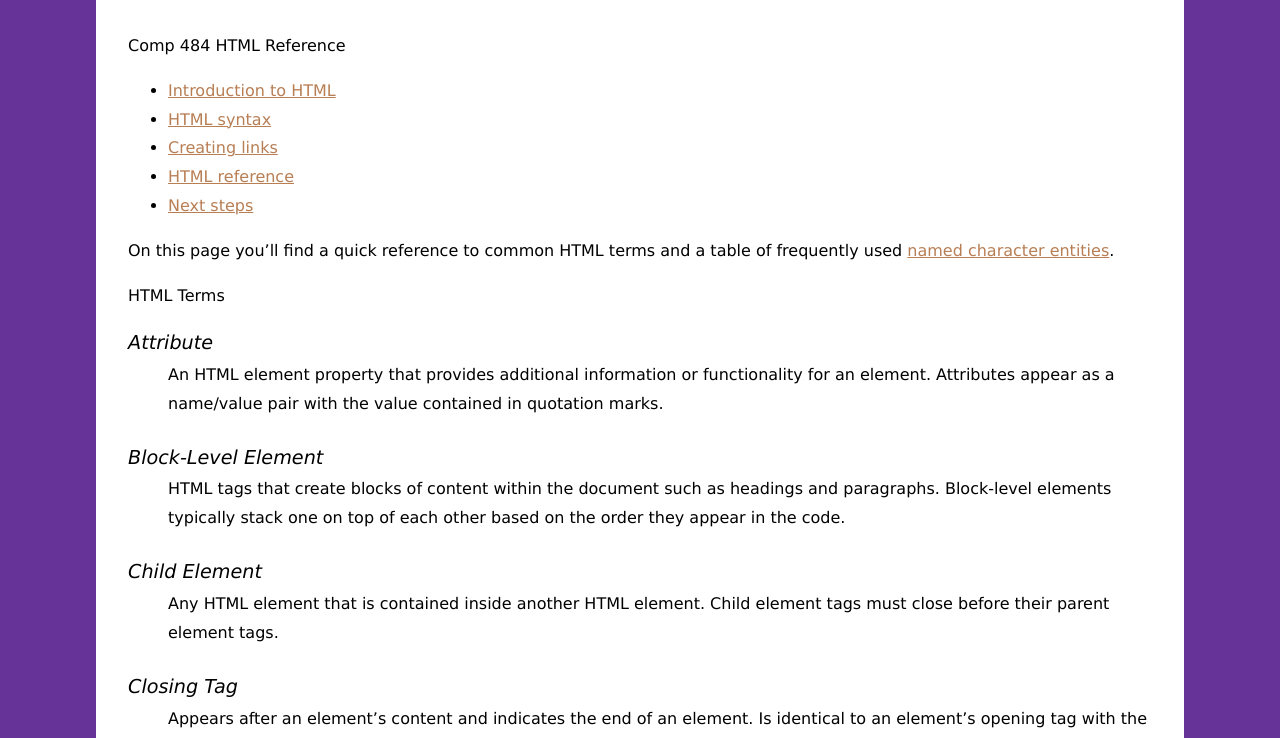
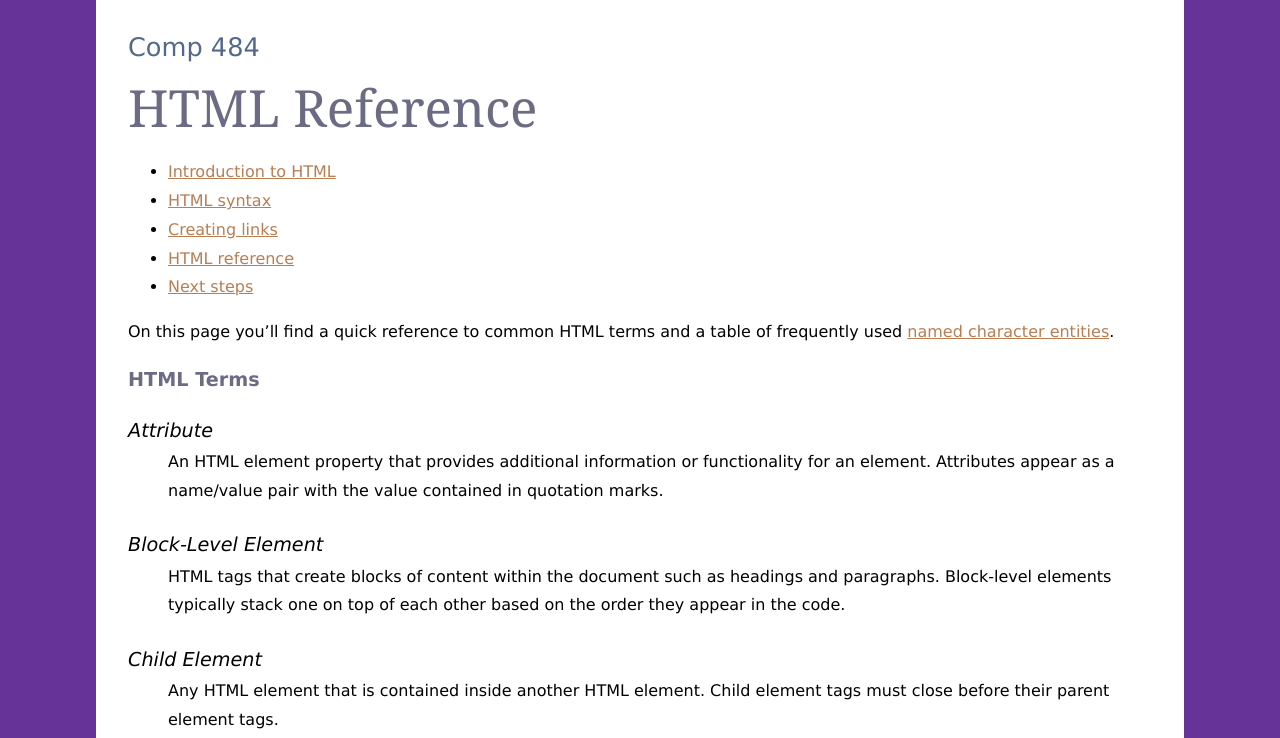
Before and after one commit to kehvvvv/web-adventures, a plain HTML site: page reference.html in a window 1280 px wide. Shown: the top 738 px of the page. Drawn offline with Linux system fonts and the light colour scheme.

Commit message:
reference Final

```diff
--- a/reference.html
+++ b/reference.html
@@ -6,8 +6,8 @@
 <link href="_css/styles.css" rel="stylesheet" type="text/css">
 </head>
 <body>
-Comp 484
-HTML Reference
+<h1>Comp 484</h1>
+<h2>HTML Reference</h2>
 <ul>
   <li><a href="index.html" title="Introduction to HTML">Introduction to HTML</a></li>
   <li><a href="syntax.html" title="HTML syntax">HTML syntax</a></li>
@@ -16,7 +16,7 @@ HTML Reference
   <li><a href="next.html" title="Next steps">Next steps</a></li>
 </ul>
 <p>On this page you&rsquo;ll find a quick reference to common HTML terms and a table of frequently used <a href="#named">named character entities</a>.</p>
-HTML Terms
+<h3>HTML Terms</h3>
 <dl>
   <dt>Attribute</dt>
   <dd> An HTML element property that provides additional information or functionality for an element. Attributes appear as a name/value pair with the value contained in quotation marks. </dd>
@@ -37,7 +37,7 @@ HTML Terms
   <dt>DOM </dt>
   <dd>The DOM, or <b>Document Object Model</b>, is a representation of documents like HTML. The DOM can be thought of as an outline where tags are represented by &ldquo;nodes.&rdquo; Scripting languages like JavaScript reference the DOM when accessing or modifying page content. </dd>
   <dt>Elements </dt>
-  <dd>HTML elements consist of an HTML tag, used to identify the content, and the content itself. Is often used interchangeably with the term tags although technically tags only refer to the tag itself. </dd>
+  <dd>HTML elements consist of an HTML tag, used to identify the content, and the content itself. Is often used interchangeably with the term &ldquo;tags&rdquo; although technically tags only refer to the tag itself. </dd>
   <dt>FTP </dt>
   <dd>FTP stands for <b>File Transfer Protocol</b>. It&rsquo;s a common protocol used for transferring large files from one server to another. </dd>
   <dt>HTTP </dt>
@@ -71,7 +71,7 @@ Common Named Character Entities
     <th scope="col">Entity </th>
   </tr>
   <tr>
-    <td class="center"> </td>
+    <td class="center">&quot;</td>
     <td>double quotation mark</td>
     <td><b>&amp;quot;</b></td>
   </tr>
```
